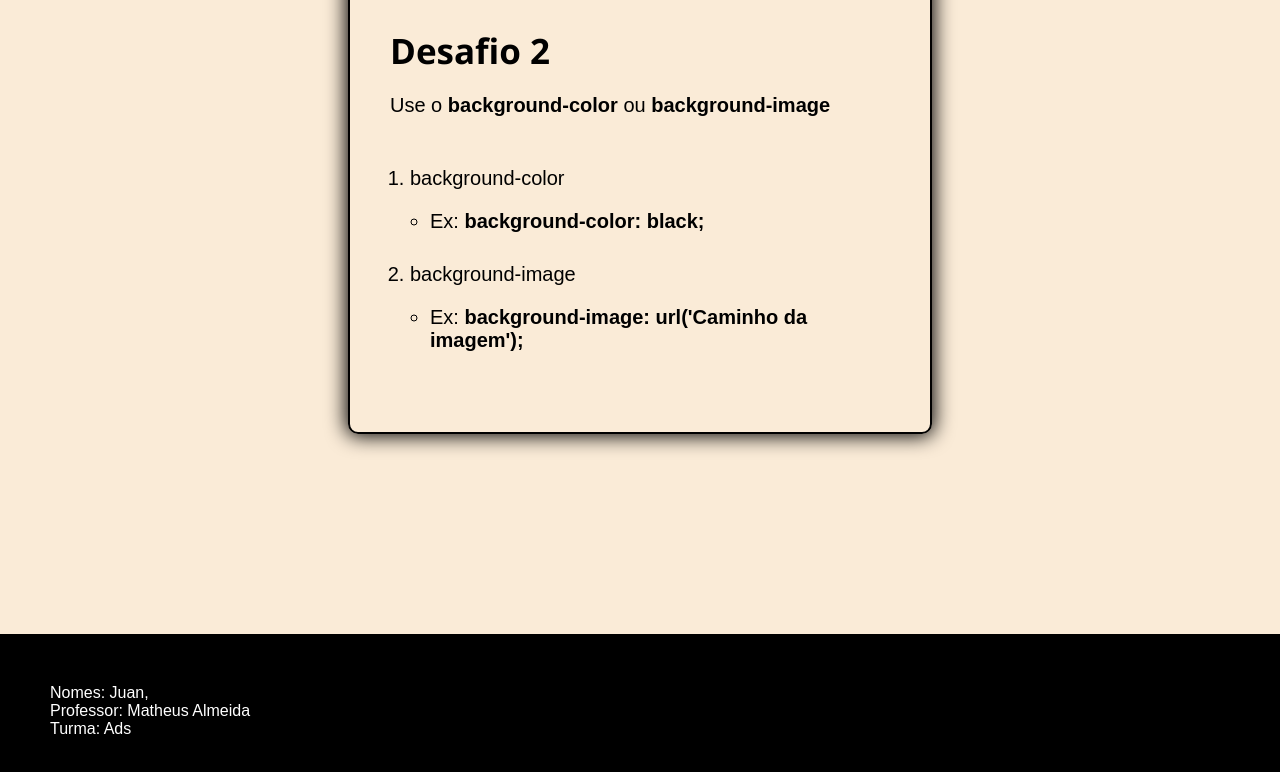
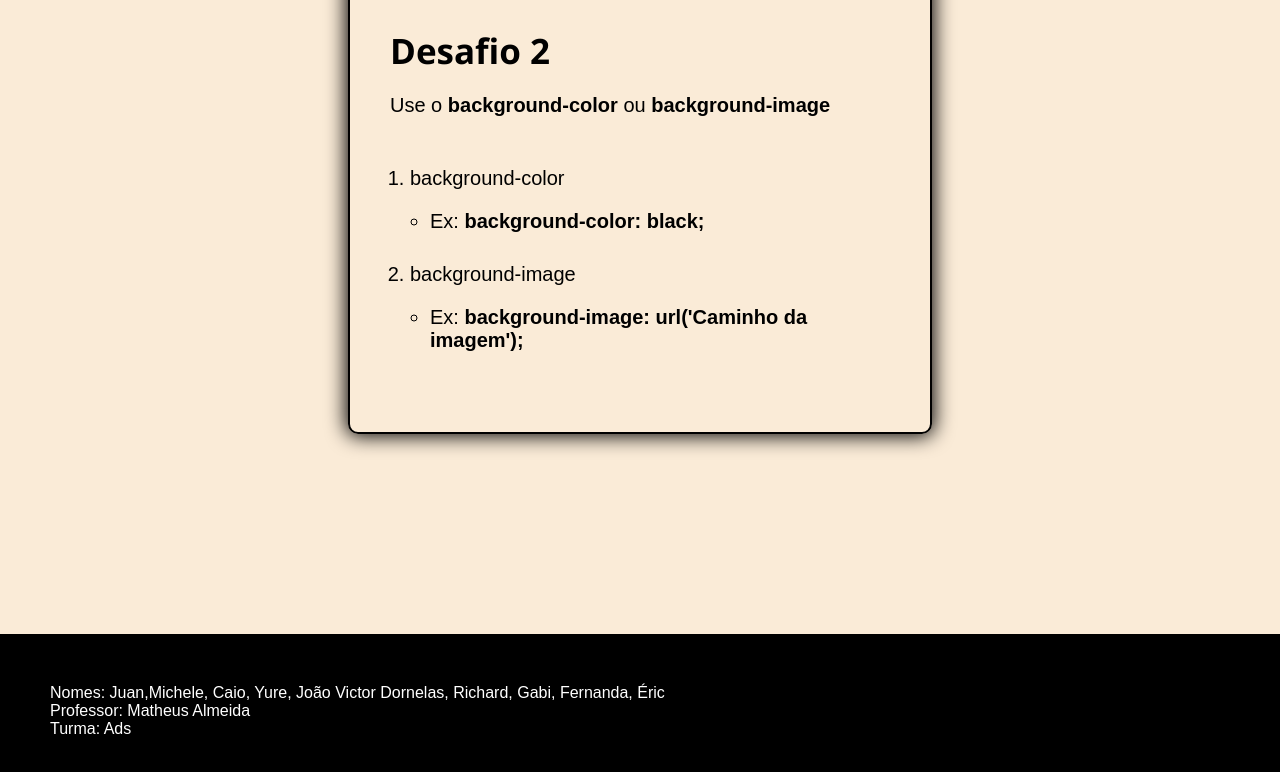
Before and after one commit to juannl1/Faculdade, a plain HTML site: page aula faculdade/segundo periodo/front-end/Laboratorio de websites 1/trabalho_aula_invertida/index.html in a window 1280 px wide. Shown: the part 1335-2107 px from the top of the page. Drawn offline with Linux system fonts and the light colour scheme.

Commit message:
Update index.html

```diff
--- a/aula faculdade/segundo periodo/front-end/Laboratorio de websites 1/trabalho_aula_invertida/index.html
+++ b/aula faculdade/segundo periodo/front-end/Laboratorio de websites 1/trabalho_aula_invertida/index.html
@@ -56,7 +56,7 @@
     </main>
     <footer>
         <p>
-            Nomes: Juan,
+            Nomes: Juan,Michele, Caio, Yure, João Victor Dornelas, Richard, Gabi, Fernanda, Éric
             <br>
             Professor: Matheus Almeida
             <br>
```
